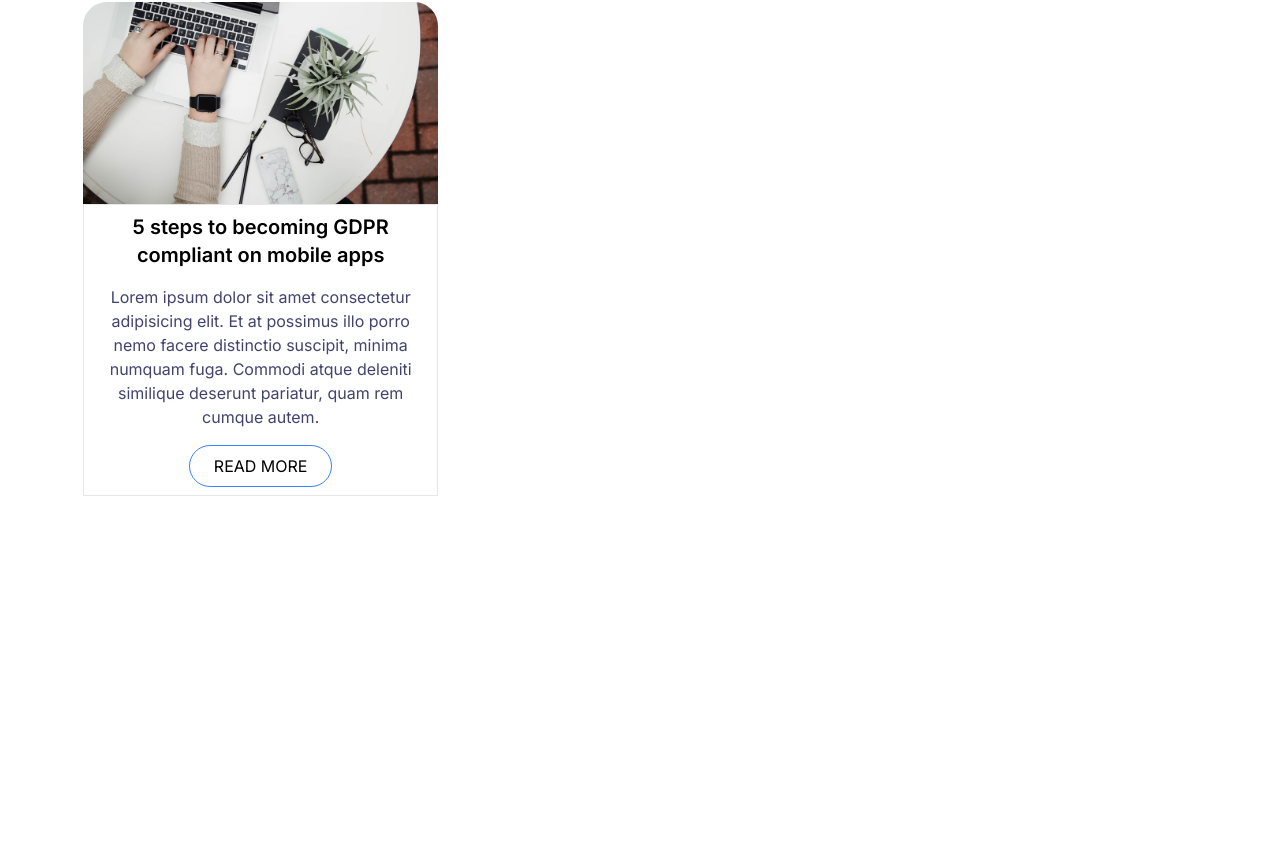
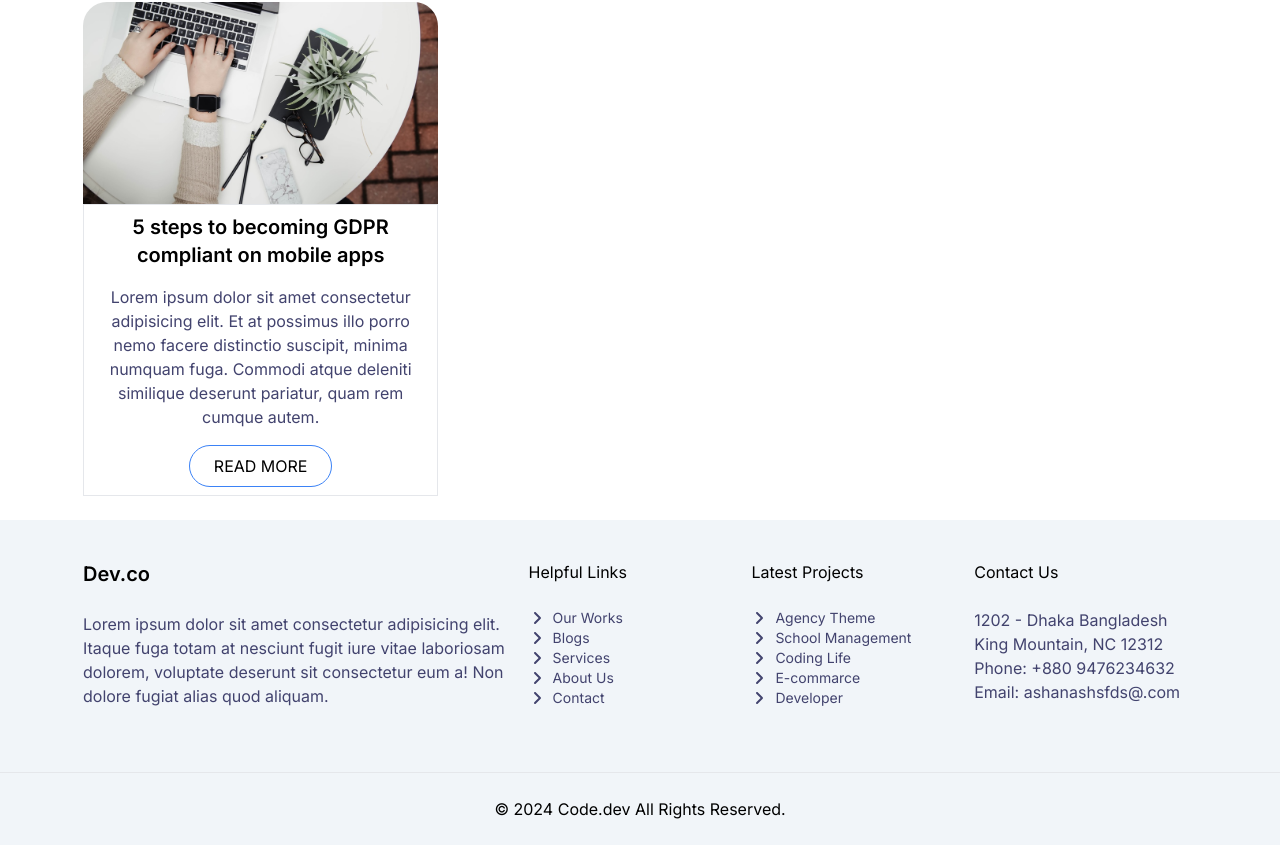
Before and after one commit to ashaansojib/dev-agency, a Next.js app: page / in a window 1280 px wide. Shown: the part 3244-4089 px from the top of the page. Before the commit the page ends 3764 px from the top, so only its background shows below. Built offline with nearby package versions, Linux system fonts and the light colour scheme.

Commit message:
add footer

```diff
--- a/app/globals.css
+++ b/app/globals.css
@@ -40,3 +40,6 @@
 .team-card {
   @apply flex items-center text-accent border p-4 bg-gradient-to-l from-primary to-secondary relative cursor-pointer;
 }
+.footer-link{
+    @apply hover:tracking-wider transition-all duration-500 text-sm
+}
--- a/app/page.tsx
+++ b/app/page.tsx
@@ -4,6 +4,7 @@
 import Featured from "@/components/home/Featured";
 import TeamSection from "@/components/home/TeamSection";
 import Blogs from "@/components/home/Blogs";
+import Footer from "@/components/shared/Footer";
 export default function Home() {
   return (
     <main>
@@ -13,6 +14,7 @@
       <Featured />
       <TeamSection />
       <Blogs />
+      <Footer />
     </main>
   );
 }
--- /dev/null
+++ b/components/shared/Footer.tsx
@@ -0,0 +1,110 @@
+import Link from "next/link";
+import React from "react";
+import { FaAngleRight, FaArrowLeft } from "react-icons/fa6";
+
+const Footer = () => {
+  return (
+    <footer className="bg-slate-100">
+      <div className="my-container grid grid-cols-1 md:grid-cols-2 lg:grid-cols-5 py-10">
+        <div className="lg:col-span-2">
+          <h1 className="font-semibold text-xl">Dev.co</h1>
+          <p className="text-secondary py-6">
+            Lorem ipsum dolor sit amet consectetur adipisicing elit. Itaque fuga
+            totam at nesciunt fugit iure vitae laboriosam dolorem, voluptate
+            deserunt sit consectetur eum a! Non dolore fugiat alias quod
+            aliquam.
+          </p>
+        </div>
+        <div>
+          <h3>Helpful Links</h3>
+          <ul className="py-6 text-secondary">
+            <li className="flex items-center gap-2">
+              <FaAngleRight />
+              <Link href="/" className="footer-link">
+                {" "}
+                Our Works
+              </Link>
+            </li>
+            <li className="flex items-center gap-2">
+              <FaAngleRight />
+              <Link href="/" className="footer-link">
+                {" "}
+                Blogs
+              </Link>
+            </li>
+            <li className="flex items-center gap-2">
+              <FaAngleRight />
+              <Link href="/" className="footer-link">
+                {" "}
+                Services
+              </Link>
+            </li>
+            <li className="flex items-center gap-2">
+              <FaAngleRight />
+              <Link href="/" className="footer-link">
+                {" "}
+                About Us
+              </Link>
+            </li>
+            <li className="flex items-center gap-2">
+              <FaAngleRight />
+              <Link href="/" className="footer-link">
+                {" "}
+                Contact
+              </Link>
+            </li>
+          </ul>
+        </div>
+        <div>
+          <h3>Latest Projects</h3>
+          <ul className="py-6 text-secondary">
+            <li className="flex items-center gap-2">
+              <FaAngleRight />
+              <Link href="/" className="footer-link">
+                Agency Theme
+              </Link>
+            </li>
+            <li className="flex items-center gap-2">
+              <FaAngleRight />
+              <Link href="/" className="footer-link">
+                School Management
+              </Link>
+            </li>
+            <li className="flex items-center gap-2">
+              <FaAngleRight />
+              <Link href="/" className="footer-link">
+                Coding Life
+              </Link>
+            </li>
+            <li className="flex items-center gap-2">
+              <FaAngleRight />
+              <Link href="/" className="footer-link">
+                E-commarce
+              </Link>
+            </li>
+            <li className="flex items-center gap-2">
+              <FaAngleRight />
+              <Link href="/" className="footer-link">
+                Developer
+              </Link>
+            </li>
+          </ul>
+        </div>
+        <div>
+          <h3>Contact Us</h3>
+          <ul className="text-secondary py-6">
+            <li>1202 - Dhaka Bangladesh</li>
+            <li>King Mountain, NC 12312</li>
+            <li>Phone: +880 9476234632</li>
+            <li>Email: ashanashsfds@.com</li>
+          </ul>
+        </div>
+      </div>
+      <p className="text-center py-6 px-2 border-t">
+        © 2024 Code.dev All Rights Reserved.
+      </p>
+    </footer>
+  );
+};
+
+export default Footer;
```
